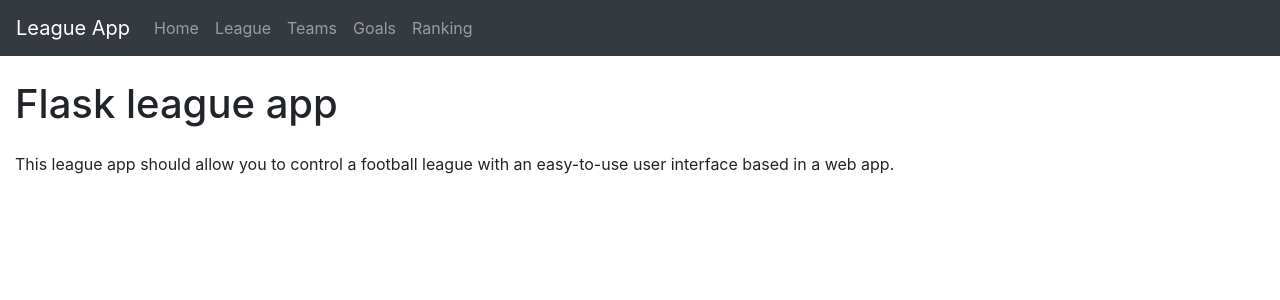
After one commit to aleexnl/league-in-flask, a Flask app: page / in a window 1280 px wide. The commit adds this page. Shown: the top 300 px of the page. Run offline with Flask 2, Linux system fonts and the light colour scheme; some libraries are stand-ins or nearby versions.

Commit message:
ui update

```diff
--- a/app.py
+++ b/app.py
@@ -20,7 +20,7 @@ def create_league():
             if visitant_team == local_team:
                 league_dic[local_team][visitant_team] = "X"
             else:
-                league_dic[local_team][visitant_team] = None
+                league_dic[local_team][visitant_team] = ""
     return league_dic
 
 
@@ -45,7 +45,7 @@ def update_ranking():
     done_teams = []
     for local_team in league:
         for visitant_team in league[local_team]:
-            if league[local_team][visitant_team] is not None:
+            if league[local_team][visitant_team] != "":
                 if local_team and visitant_team not in done_teams and local_team != visitant_team:
                     points = check_ranking_points(
                         league[local_team][visitant_team], league[visitant_team][local_team])
@@ -55,7 +55,7 @@ def update_ranking():
 
 def check_ranking_points(local, visitant):
     """Check how many points did the local team win."""
-    if local != None:
+    if local != "":
         if local > visitant:
             return 3
         elif local == visitant:
--- /dev/null
+++ b/templates/index.html
@@ -0,0 +1,11 @@
+{% extends "base.html" %} {% block title %}Index{% endblock %} {% block main %}
+
+<div class="container-fluid">
+    <h1 class="mt-4 mb-4">Flask league app</h1>
+    <p>
+        This league app should allow you to control a football league with an
+        easy-to-use user interface based in a web app.
+    </p>
+</div>
+
+{% endblock %}
```
Also changed, not shown: templates/league-chart.html (+5 -2 lines).
